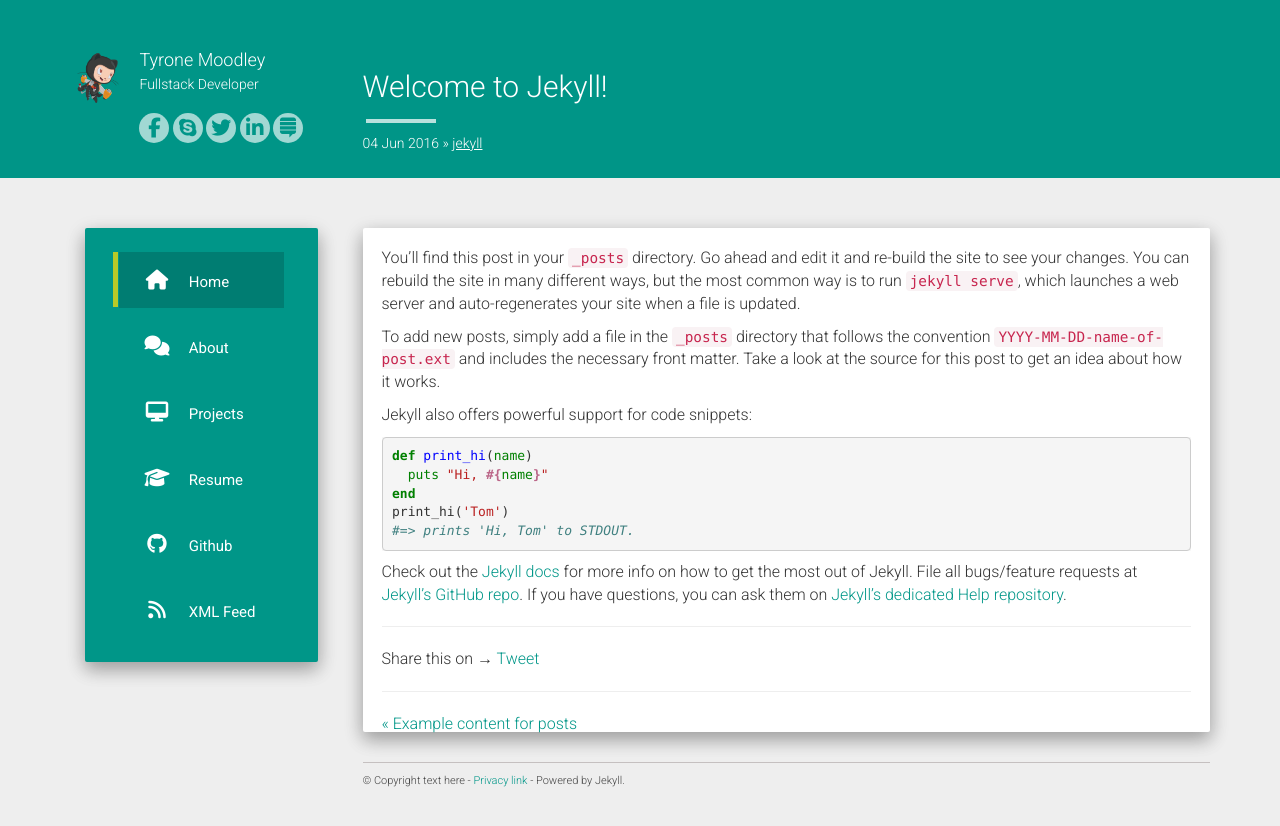
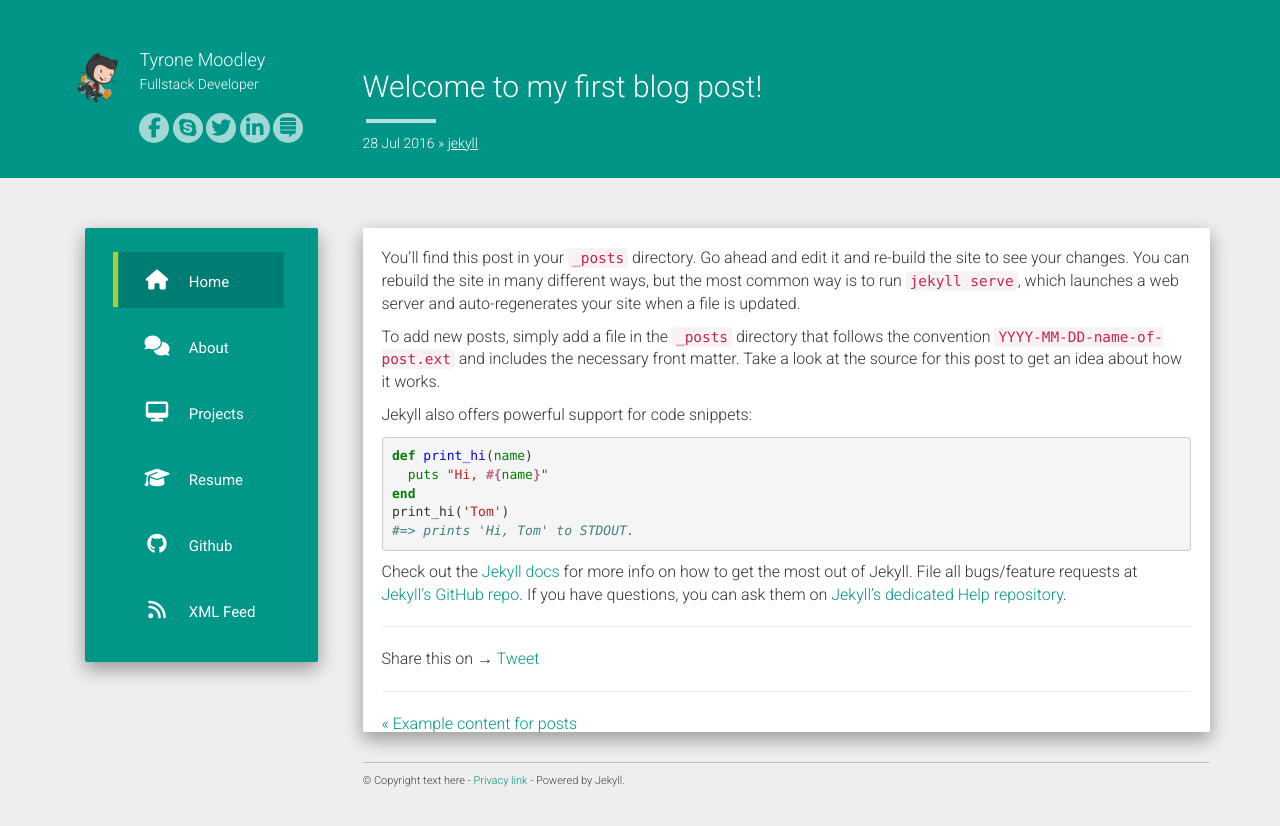
Before and after one commit to tmoodley/tyronesblog, a Jekyll site: the page built from _posts/2015-07-11-welcome-to-jekyll.md, in a window 1280 px wide. Shown: the top 826 px of the page. Built offline with Jekyll 4.4.1, drawn with Linux system fonts in a browser that asks for light colours; nearby versions of some CDN libraries; comment, search, counter and statistics services are not loaded.

Commit message:
Updated Title an date

```diff
--- a/_posts/2015-07-11-welcome-to-jekyll.md
+++ b/_posts/2015-07-11-welcome-to-jekyll.md
@@ -1,7 +1,7 @@
 ---
 layout: post
-title:  "Welcome to Jekyll!"
-date:   2016-06-04 13:50:39
+title:  "Welcome to my first blog post!"
+date:   2016-07-28 13:50:39
 categories: jekyll
 ---
 You’ll find this post in your `_posts` directory. Go ahead and edit it and re-build the site to see your changes. You can rebuild the site in many different ways, but the most common way is to run `jekyll serve`, which launches a web server and auto-regenerates your site when a file is updated.
```
